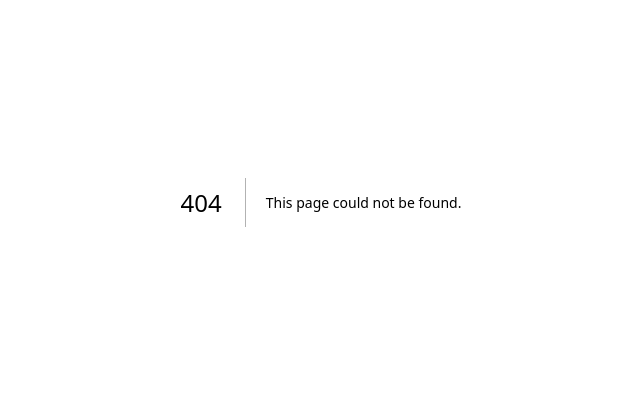
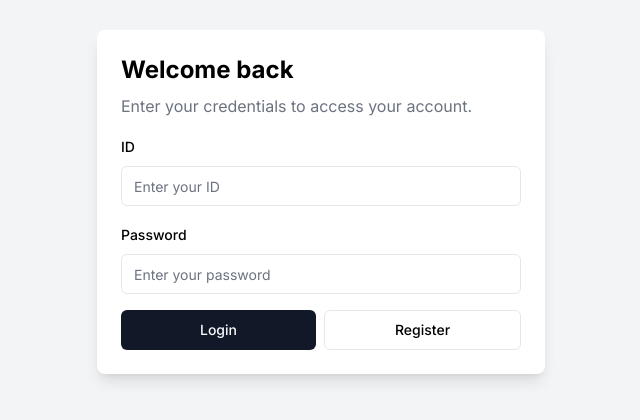
Before and after one commit to SproutMJ/2024-capstone, a Next.js app in the folder frontend/: page /login in a window 1280 px wide. Before the commit this address had no page. Shown: the part 198-618 px from the top of the page, without its empty margins (319-959 px from the left). Built offline with nearby package versions, Linux system fonts and the light colour scheme.

Commit message:
feat: 로그인 페이지 추가

```diff
--- a/frontend/package.json
+++ b/frontend/package.json
@@ -10,6 +10,8 @@
   },
   "dependencies": {
     "@radix-ui/react-icons": "^1.3.0",
+    "@radix-ui/react-label": "^2.0.2",
+    "@radix-ui/react-slot": "^1.0.2",
     "class-variance-authority": "^0.7.0",
     "clsx": "^2.1.1",
     "lucide-react": "^0.378.0",
--- /dev/null
+++ b/frontend/src/app/login/page.tsx
@@ -0,0 +1,51 @@
+/**
+* This code was generated by v0 by Vercel.
+* @see https://v0.dev/t/omOQPVCaczg
+* Documentation: https://v0.dev/docs#integrating-generated-code-into-your-nextjs-app
+*/
+
+/** Add fonts into your Next.js project:
+
+import { Inter } from 'next/font/google'
+
+inter({
+  subsets: ['latin'],
+  display: 'swap',
+})
+
+To read more about using these font, please visit the Next.js documentation:
+- App Directory: https://nextjs.org/docs/app/building-your-application/optimizing/fonts
+- Pages Directory: https://nextjs.org/docs/pages/building-your-application/optimizing/fonts
+**/
+import { Label } from "@/components/ui/label"
+import { Input } from "@/components/ui/input"
+import { Button } from "@/components/ui/button"
+
+export default function Page() {
+  return (
+    <div className="flex h-screen w-full items-center justify-center bg-gray-100 px-4 dark:bg-gray-950">
+      <div className="w-full max-w-md space-y-4 rounded-lg bg-white p-6 shadow-lg dark:bg-gray-900">
+        <div className="space-y-2">
+          <h2 className="text-2xl font-bold">Welcome back</h2>
+          <p className="text-gray-500 dark:text-gray-400">Enter your credentials to access your account.</p>
+        </div>
+        <form className="space-y-4">
+          <div className="space-y-2">
+            <Label htmlFor="id">ID</Label>
+            <Input id="id" placeholder="Enter your ID" type="text" />
+          </div>
+          <div className="space-y-2">
+            <Label htmlFor="password">Password</Label>
+            <Input id="password" placeholder="Enter your password" type="password" />
+          </div>
+          <div className="flex flex-col gap-2 sm:flex-row">
+            <Button className="flex-1">Login</Button>
+            <Button className="flex-1" variant="outline">
+              Register
+            </Button>
+          </div>
+        </form>
+      </div>
+    </div>
+  )
+}
--- /dev/null
+++ b/frontend/src/components/ui/button.tsx
@@ -0,0 +1,56 @@
+import * as React from "react"
+import { Slot } from "@radix-ui/react-slot"
+import { cva, type VariantProps } from "class-variance-authority"
+
+import { cn } from "@/lib/utils"
+
+const buttonVariants = cva(
+  "inline-flex items-center justify-center whitespace-nowrap rounded-md text-sm font-medium ring-offset-white transition-colors focus-visible:outline-none focus-visible:ring-2 focus-visible:ring-gray-950 focus-visible:ring-offset-2 disabled:pointer-events-none disabled:opacity-50 dark:ring-offset-gray-950 dark:focus-visible:ring-gray-300",
+  {
+    variants: {
+      variant: {
+        default: "bg-gray-900 text-gray-50 hover:bg-gray-900/90 dark:bg-gray-50 dark:text-gray-900 dark:hover:bg-gray-50/90",
+        destructive:
+          "bg-red-500 text-gray-50 hover:bg-red-500/90 dark:bg-red-900 dark:text-gray-50 dark:hover:bg-red-900/90",
+        outline:
+          "border border-gray-200 bg-white hover:bg-gray-100 hover:text-gray-900 dark:border-gray-800 dark:bg-gray-950 dark:hover:bg-gray-800 dark:hover:text-gray-50",
+        secondary:
+          "bg-gray-100 text-gray-900 hover:bg-gray-100/80 dark:bg-gray-800 dark:text-gray-50 dark:hover:bg-gray-800/80",
+        ghost: "hover:bg-gray-100 hover:text-gray-900 dark:hover:bg-gray-800 dark:hover:text-gray-50",
+        link: "text-gray-900 underline-offset-4 hover:underline dark:text-gray-50",
+      },
+      size: {
+        default: "h-10 px-4 py-2",
+        sm: "h-9 rounded-md px-3",
+        lg: "h-11 rounded-md px-8",
+        icon: "h-10 w-10",
+      },
+    },
+    defaultVariants: {
+      variant: "default",
+      size: "default",
+    },
+  }
+)
+
+export interface ButtonProps
+  extends React.ButtonHTMLAttributes<HTMLButtonElement>,
+    VariantProps<typeof buttonVariants> {
+  asChild?: boolean
+}
+
+const Button = React.forwardRef<HTMLButtonElement, ButtonProps>(
+  ({ className, variant, size, asChild = false, ...props }, ref) => {
+    const Comp = asChild ? Slot : "button"
+    return (
+      <Comp
+        className={cn(buttonVariants({ variant, size, className }))}
+        ref={ref}
+        {...props}
+      />
+    )
+  }
+)
+Button.displayName = "Button"
+
+export { Button, buttonVariants }
--- /dev/null
+++ b/frontend/src/components/ui/input.tsx
@@ -0,0 +1,25 @@
+import * as React from "react"
+
+import { cn } from "@/lib/utils"
+
+export interface InputProps
+  extends React.InputHTMLAttributes<HTMLInputElement> {}
+
+const Input = React.forwardRef<HTMLInputElement, InputProps>(
+  ({ className, type, ...props }, ref) => {
+    return (
+      <input
+        type={type}
+        className={cn(
+          "flex h-10 w-full rounded-md border border-gray-200 bg-white px-3 py-2 text-sm ring-offset-white file:border-0 file:bg-transparent file:text-sm file:font-medium placeholder:text-gray-500 focus-visible:outline-none focus-visible:ring-2 focus-visible:ring-gray-950 focus-visible:ring-offset-2 disabled:cursor-not-allowed disabled:opacity-50 dark:border-gray-800 dark:bg-gray-950 dark:ring-offset-gray-950 dark:placeholder:text-gray-400 dark:focus-visible:ring-gray-300",
+          className
+        )}
+        ref={ref}
+        {...props}
+      />
+    )
+  }
+)
+Input.displayName = "Input"
+
+export { Input }
--- /dev/null
+++ b/frontend/src/components/ui/label.tsx
@@ -0,0 +1,26 @@
+"use client"
+
+import * as React from "react"
+import * as LabelPrimitive from "@radix-ui/react-label"
+import { cva, type VariantProps } from "class-variance-authority"
+
+import { cn } from "@/lib/utils"
+
+const labelVariants = cva(
+  "text-sm font-medium leading-none peer-disabled:cursor-not-allowed peer-disabled:opacity-70"
+)
+
+const Label = React.forwardRef<
+  React.ElementRef<typeof LabelPrimitive.Root>,
+  React.ComponentPropsWithoutRef<typeof LabelPrimitive.Root> &
+    VariantProps<typeof labelVariants>
+>(({ className, ...props }, ref) => (
+  <LabelPrimitive.Root
+    ref={ref}
+    className={cn(labelVariants(), className)}
+    {...props}
+  />
+))
+Label.displayName = LabelPrimitive.Root.displayName
+
+export { Label }
```
Also changed, not shown: 1 other file (tests, documents, lock files or other folders).
